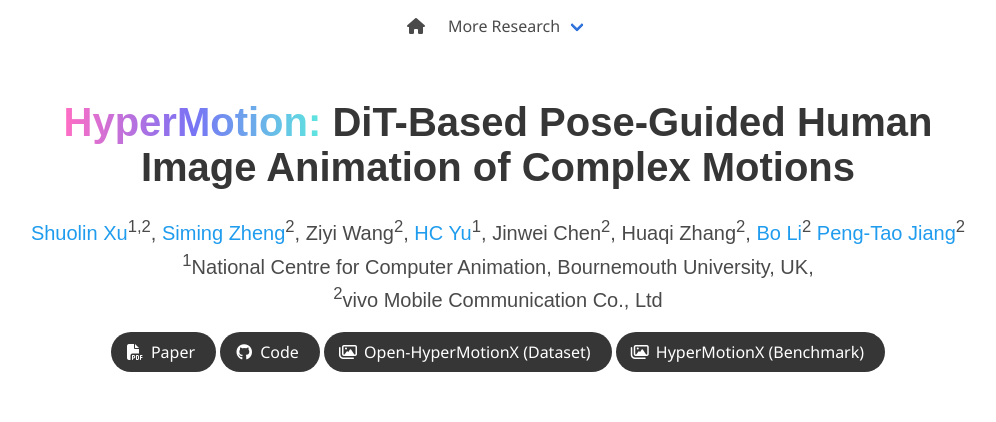
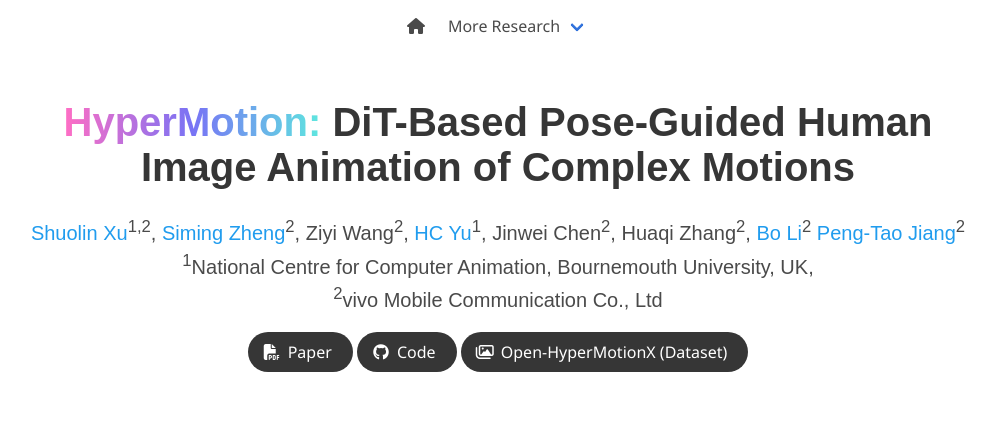
Before and after one commit to vivoCameraResearch/hypermotion, a plain HTML site: page index.html in a window 1280 px wide. Shown: the top 422 px of the page, without its empty margins (142-1138 px from the left). Drawn offline with nearby package versions, Linux system fonts and the light colour scheme; some icons are missing; a web font is replaced by a local one.

Commit message:
Update index.html

```diff
--- a/index.html
+++ b/index.html
@@ -151,20 +151,12 @@
               </span>
               <!-- Dataset Link. -->
               <span class="link-block">
-                <a href="https://docs.google.com/forms/d/e/1FAIpQLSfWK4a7GqI-Yc8GIWcYmUcmZgdnI-vIYQZ1wrXJNQCrDtABQA/viewform?usp=header"
+                <a href="https://github.com/vivoCameraResearch/Hyper-Motion/"
                    class="external-link button is-normal is-rounded is-dark">
                   <span class="icon">
                       <i class="far fa-images"></i>
                   </span>
                   <span>Open-HyperMotionX (Dataset)</span>
-                  </a>
-              <span class="link-block">
-                <a href="https://docs.google.com/forms/d/e/1FAIpQLSfWK4a7GqI-Yc8GIWcYmUcmZgdnI-vIYQZ1wrXJNQCrDtABQA/viewform?usp=header"
-                   class="external-link button is-normal is-rounded is-dark">
-                  <span class="icon">
-                      <i class="far fa-images"></i>
-                  </span>
-                  <span>HyperMotionX (Benchmark)</span>
                   </a>
             </div>
 
```
